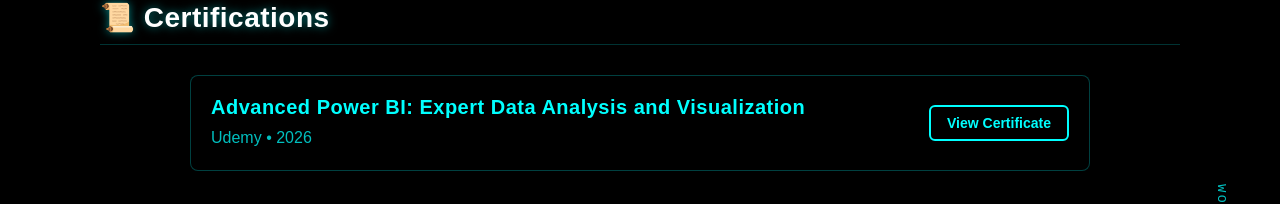
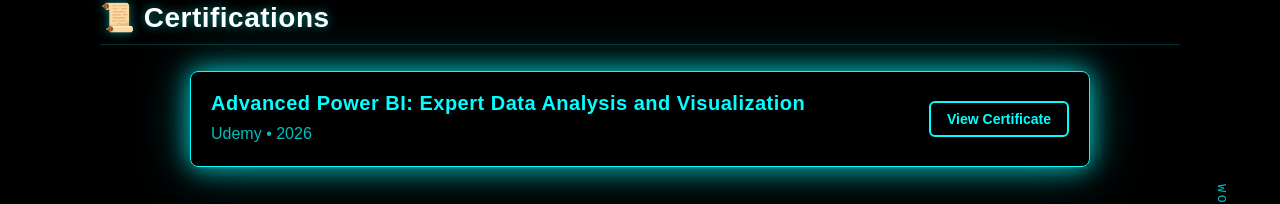
Before and after one commit to SoHaM-250143/my-portfolio, a Next.js app: page / in a window 1280 px wide. In both pictures the pointer is over the element 640 px from the left and 2055 px from the top of the page. Shown: the part 1933-2137 px from the top of the page. Built offline with nearby package versions, Linux system fonts and the light colour scheme.

Commit message:
feat: add hover glow and translation animation to certification cards

```diff
--- a/src/styles/globals.css
+++ b/src/styles/globals.css
@@ -404,7 +404,15 @@
   align-items: center;
   text-align: left;
   gap: 16px;
-  transition: background 0.3s ease;
+  transition: transform 0.3s ease, box-shadow 0.3s ease, border-color 0.3s ease, background 0.3s ease;
+}
+
+.cert-card:hover {
+  transform: translateY(-4px);
+  border-color: var(--accent-color);
+  box-shadow:
+    0 0 25px rgba(var(--accent-color-rgb), 0.7),
+    0 0 50px rgba(var(--accent-color-rgb), 0.4);
 }
 
 .cert-card h3 {
```
